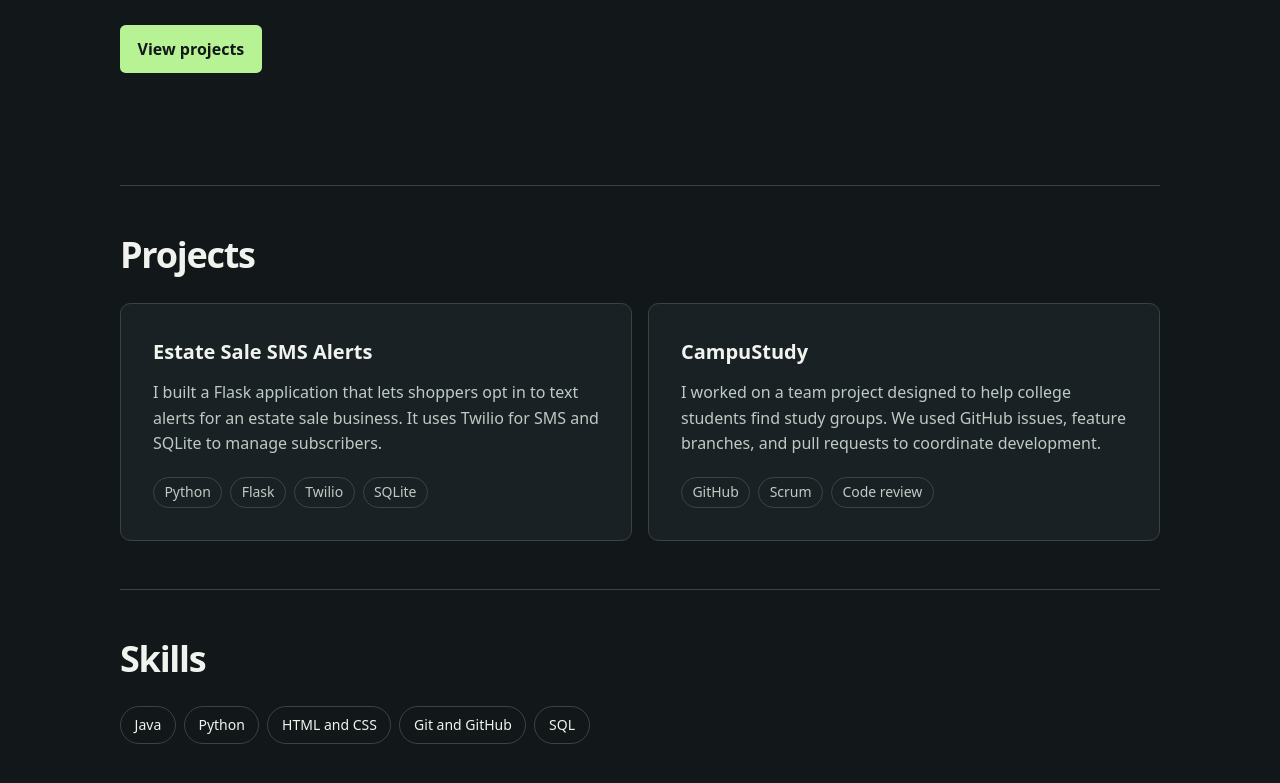
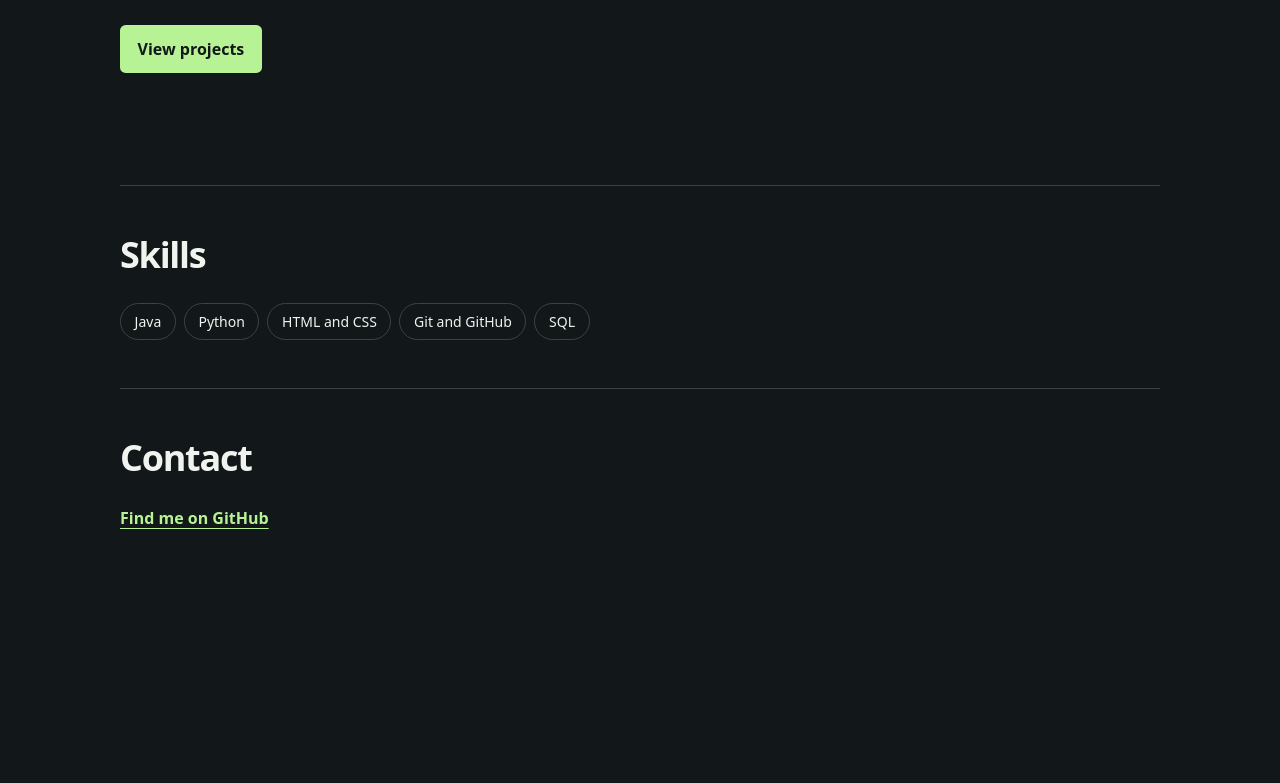
Before and after one commit to joey52103/dev-portfolio, a plain HTML site: page index.html in a window 1280 px wide. Shown: the part 557-1340 px from the top of the page. After the commit the page ends 1137 px from the top, so only its background shows below. Drawn offline with Linux system fonts and the light colour scheme.

Commit message:
Demonstrate validation failure with missing projects

```diff
--- a/index.html
+++ b/index.html
@@ -26,35 +26,6 @@
             <a class="button" href="#projects">View projects</a>
         </section>
 
-        <section id="projects" class="portfolio-section" aria-labelledby="projects-heading">
-            <h2 id="projects-heading">Projects</h2>
-            <ul class="project-grid">
-                <li>
-                    <article class="project project-card">
-                        <h3>Estate Sale SMS Alerts</h3>
-                        <p>I built a Flask application that lets shoppers opt in to text alerts for an estate sale business. It uses Twilio for SMS and SQLite to manage subscribers.</p>
-                        <ul class="tags" aria-label="Technologies used">
-                            <li>Python</li>
-                            <li>Flask</li>
-                            <li>Twilio</li>
-                            <li>SQLite</li>
-                        </ul>
-                    </article>
-                </li>
-                <li>
-                    <article class="project project-card">
-                        <h3>CampuStudy</h3>
-                        <p>I worked on a team project designed to help college students find study groups. We used GitHub issues, feature branches, and pull requests to coordinate development.</p>
-                        <ul class="tags" aria-label="Project practices">
-                            <li>GitHub</li>
-                            <li>Scrum</li>
-                            <li>Code review</li>
-                        </ul>
-                    </article>
-                </li>
-            </ul>
-        </section>
-
         <section id="skills" class="portfolio-section" aria-labelledby="skills-heading">
             <h2 id="skills-heading">Skills</h2>
             <ul class="tags skill-list">
```
